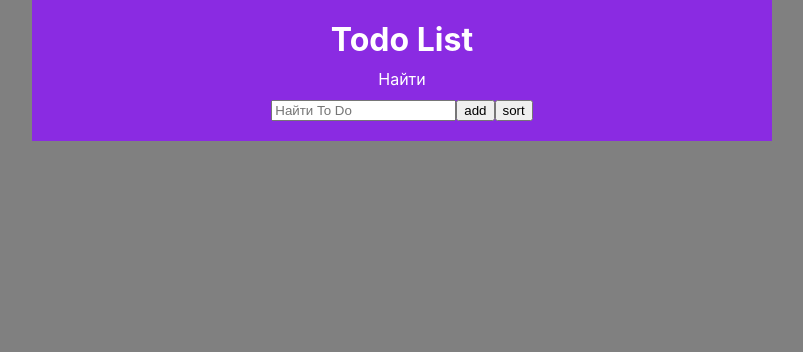
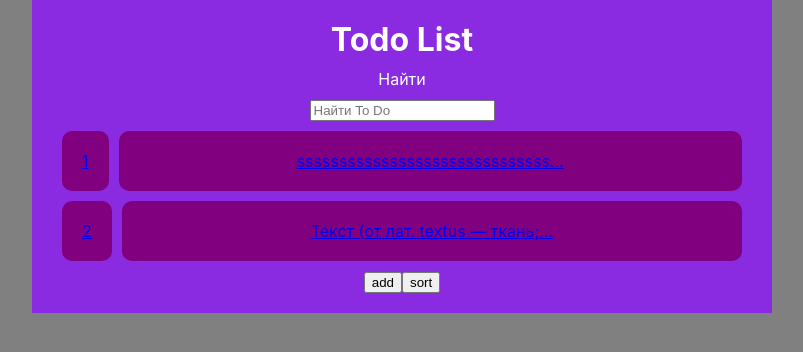
Before and after one commit to mrValian/todo-jsonplaceholder, a React (Vite) app: page / in a window 1280 px wide. Shown: the top 352 px of the page, without its empty margins (238-1041 px from the left). Built offline with nearby package versions, Linux system fonts and the light colour scheme; data requests are answered from the project's data file.

Commit message:
add roting

```diff
--- a/package.json
+++ b/package.json
@@ -29,6 +29,7 @@
     "react": "^19.1.0",
     "react-dom": "^19.1.0",
     "react-hook-form": "^7.60.0",
+    "react-router-dom": "^7.7.1",
     "yup": "^1.6.1"
   },
   "devDependencies": {
--- a/src/App.jsx
+++ b/src/App.jsx
@@ -1,4 +1,11 @@
-import { useState } from 'react';
+import { useEffect, useState } from 'react';
+import {
+	Routes,
+	Route,
+	NavLink,
+	useParams,
+	useNavigate,
+} from 'react-router-dom';
 import style from './app.module.css';
 
 import {
@@ -9,6 +16,8 @@ import {
 } from './hooks';
 
 export const App = () => {
+	const [showFlag, setShowFlag] = useState(false);
+
 	const [isVisible, setIsVisible] = useState(false);
 
 	const [refreshToDoFlag, setRefreshToDoFlag] = useState(false);
@@ -116,7 +125,7 @@ export const App = () => {
 		}
 	};
 
-	const onChangeFilter = ({target}) => {
+	const onChangeFilter = ({ target }) => {
 		let value = target.value.toLowerCase();
 		let filterDataInput = todos.filter((elem) => {
 			return elem.todo.toLowerCase().includes(value);
@@ -125,28 +134,76 @@ export const App = () => {
 		setSortFlag(false);
 	};
 
-	return (
-		<div className={style.app}>
+	const Todo = () => {
+		const [showTodo, setShowTodo] = useState(null);
+
+		const params = useParams();
+		const navigate = useNavigate();
+		useEffect(() => {
+			fetch(`http://localhost:3000/todos/${params.id}`)
+				.then((response) => {
+					return response.json();
+				})
+				.then((data) => {
+					setShowTodo(data);
+				})
+				.finally(() => {
+					setIsLoading(false);
+				});
+		}, [params.id]);
+
+		const { todo: point } = showTodo || {};
+
+		return isLoading ? (
+			<div className={style.loader}></div>
+		) : (
+			<div className={style.showTodo}>
+				<div className={style.oneTodo}>{point}</div>
+				<button
+					onClick={() => {
+						setShowFlag(false);
+						navigate('/');
+					}}
+				>
+					back
+				</button>
+				<div>
+					<button data-id={params.id} onClick={onClickUpdateToDo}>
+						update
+					</button>
+					<button data-id={params.id} onClick={onDeleteToDo}>
+						delete
+					</button>
+				</div>
+			</div>
+		);
+	};
+
+	const Main = () => (
+		<div className={showFlag ? style.hide : style.show}>
 			<h1 className={style.title}>Todo List</h1>
 			<p className={style.findTitle}>Найти</p>
-			<input type="text" placeholder='Найти To Do' onChange={onChangeFilter} />
+			<input type="text" placeholder="Найти To Do" onChange={onChangeFilter} />
 			{isLoading ? (
 				<div className={style.loader}></div>
 			) : (
-				(sortedList.length === 0 && sortFlag ? todos : sortedList).map(({ id, todo }) => (
-					<div className={style.task} key={id}>
-						<div className={style.taskId}>{id}</div>
-						<div className={style.taskDo}>{todo}</div>
-						<div className={style.taskWrapBtn}>
-							<button data-id={id} onClick={onClickUpdateToDo}>
-								update
-							</button>
-							<button data-id={id} onClick={onDeleteToDo}>
-								delete
-							</button>
-						</div>
-					</div>
-				))
+				(sortedList.length === 0 && sortFlag ? todos : sortedList).map(
+					({ id, todo }) => (
+						<NavLink
+							onClick={() => {
+								setIsLoading(true);
+							}}
+							to={`/todos/${id}`}
+							className={style.task}
+							key={id}
+						>
+							<div className={style.taskId}>{id}</div>
+							<div className={style.taskDo}>
+								{todo.length > 25 ? `${todo.slice(0, 30)}...` : todo}
+							</div>
+						</NavLink>
+					),
+				)
 			)}
 			{!isLoading && (
 				<>
@@ -160,6 +217,20 @@ export const App = () => {
 					<button onClick={sortAlphabet}>sort</button>
 				</>
 			)}
+		</div>
+	);
+
+	const NotFound = () => <div>404</div>;
+
+	return (
+		<div className={style.app}>
+			<div>
+				<Routes>
+					<Route path="/" element={<Main />} />
+					<Route path="/todos/:id" element={<Todo />} />
+					<Route path="*" element={<NotFound />} />
+				</Routes>
+			</div>
 
 			{isVisible && (
 				<div onClick={onModal} id="myModal" className={style.modal}>
--- a/src/app.module.css
+++ b/src/app.module.css
@@ -1,5 +1,13 @@
 body {
     background-color: gray;
+}
+
+.show {
+    display: block;
+}
+
+.hide {
+    display: none;
 }
 
 .app {
@@ -8,6 +16,10 @@ body {
     margin: 0 auto;
     padding: 20px;
     background-color: blueviolet;
+}
+
+:global .active {
+    color: red;
 }
 
 .title {
@@ -40,13 +52,24 @@ body {
     flex: 1 1 auto;
 }
 
-.taskWrapBtn {
+/* .taskWrapBtn {
 	background: purple;
     padding: 10px;
     box-sizing: border-box;
     border-radius: 10px;
     display: flex;
     gap: 5px;
+} */
+
+.showTodo {
+    height: 100%;
+}
+
+.oneTodo {
+    padding: 50px;
+    background: purple;
+    border-radius: 30px;
+    margin-bottom: 20px;
 }
 
 /* Модальный (фон) */
--- a/src/db.json
+++ b/src/db.json
@@ -1,3 +1,16 @@
 {
-  "todos": []
+  "todos": [
+    {
+      "todo": "ssssssssssssssssssssssssssssssssssssssssssssssssssss",
+      "completed": false,
+      "userId": 45,
+      "id": 1
+    },
+    {
+      "todo": "Текст (от лат. textus — ткань; сплетение, сочетание) — зафиксированная на каком-либо материальном носителе человеческая мысль; в общем плане связная и полная последовательность символов.  Существуют две основные трактовки понятия «текст»: имманентная (расширенная, философски нагруженная) и репрезентативная (более частная). Имманентный подход подразумевает отношение к тексту как к автономной реальности, нацеленность на выявление его внутренней структуры. Репрезентативный — рассмотрение текста как особой формы представления информации о внешней тексту действительности.  В лингвистике термин «текст» используется в широком значении, включая и образцы устной речи. Восприятие текста изучается в рамках лингвистики текста и психолингвистики. Так, например, И. Р. Гальперин определяет текст следующим образом: «Это письменное сообщение, объективированное в виде письменного документа, состоящее из ряда высказываний, объединённых разными типами лексической, грамматической и логической связи, имеющее определённый модальный характер, прагматическую установку и соответственно литературно обработанное»[1].",
+      "completed": false,
+      "userId": 65,
+      "id": 2
+    }
+  ]
 }
--- a/src/main.jsx
+++ b/src/main.jsx
@@ -1,10 +1,13 @@
-import { StrictMode } from 'react'
-import { createRoot } from 'react-dom/client'
-import './index.css'
+import { StrictMode } from 'react';
+import { createRoot } from 'react-dom/client';
+import { BrowserRouter } from 'react-router-dom';
+import './index.css';
 import { App } from './App.jsx';
 
 createRoot(document.getElementById('root')).render(
-  <StrictMode>
-    <App />
-  </StrictMode>,
+	<StrictMode>
+		<BrowserRouter>
+			<App />
+		</BrowserRouter>
+	</StrictMode>,
 );
```
Also changed, not shown: 2 other files (tests, documents, lock files or other folders).
